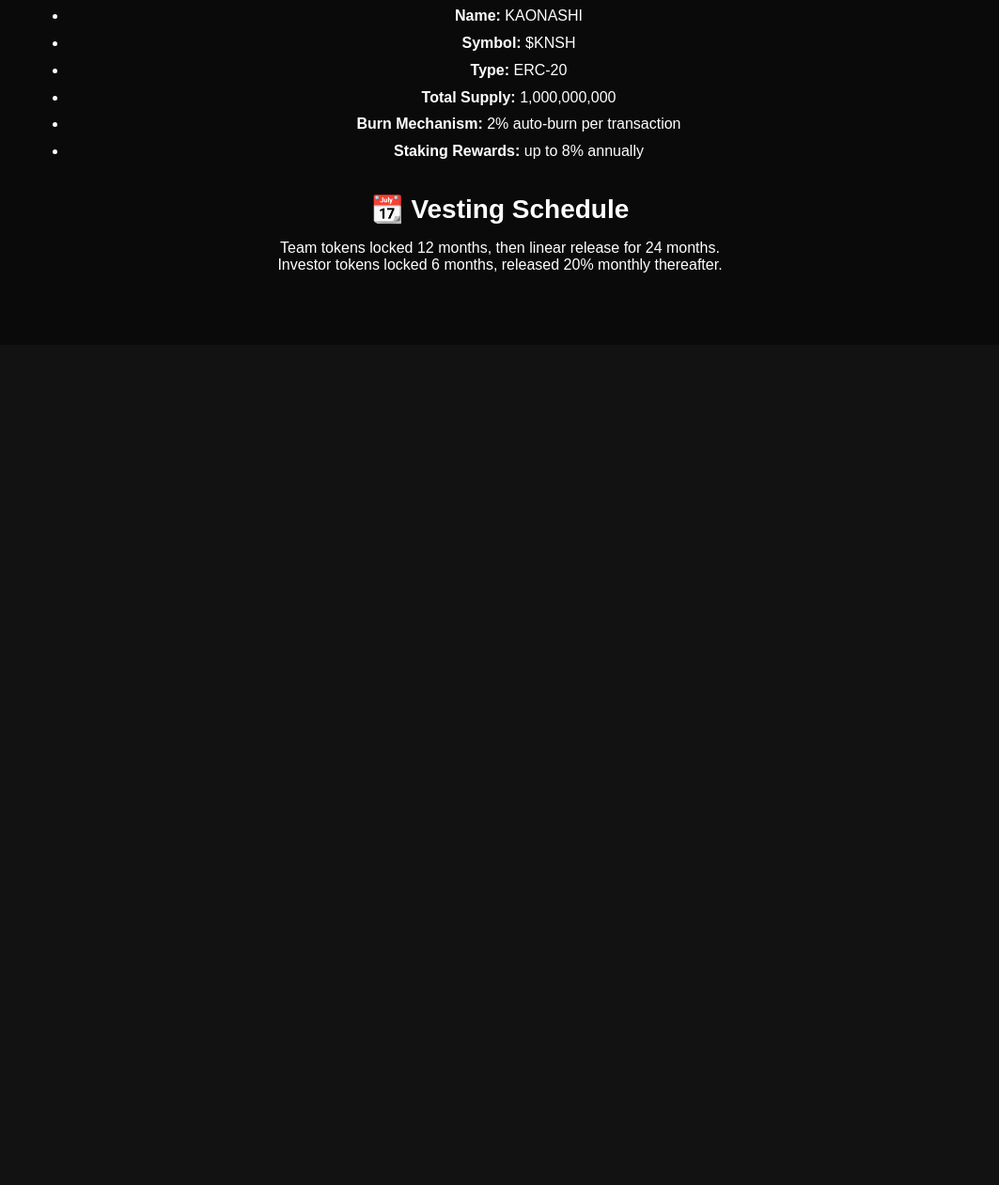
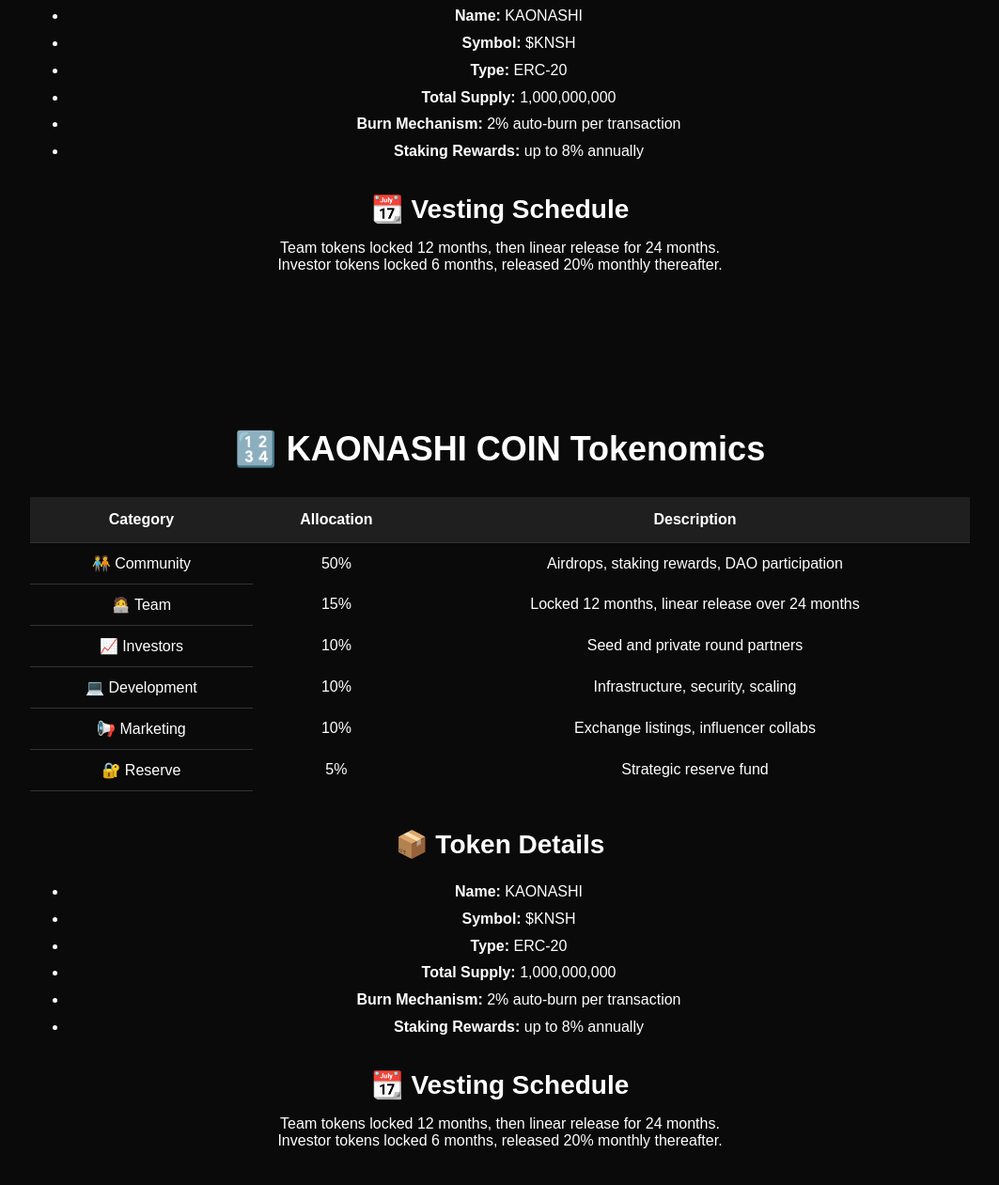
Before and after one commit to Ho33eiN-ir/KAONASHI_COIN, a plain HTML site: page index(1).html in a window 1280 px wide. Shown: the part 2487-3748 px from the top of the page at 94% size, without its empty margins (108-1171 px from the left). Before the commit the page ends 2854 px from the top, so only its background shows below. Drawn offline with Linux system fonts and the light colour scheme; no server answers.

Commit message:
Update index(1).html

```diff
--- a/index(1).html
+++ b/index(1).html
@@ -180,5 +180,44 @@
   </div>
 </section>
 
+  <!-- === KAONASHI Tokenomics Section === -->
+<section id="tokenomics" style="background:#0a0a0a;color:white;padding:60px 20px;font-family:sans-serif;">
+  <div style="max-width:1000px;margin:0 auto;">
+    <h2 style="font-size:36px;margin-bottom:30px;text-align:center;">🔢 KAONASHI COIN Tokenomics</h2>
+    <table style="width:100%;border-collapse:collapse;margin-bottom:40px;">
+      <thead style="background:#1f1f1f;">
+        <tr>
+          <th style="padding:15px;border-bottom:1px solid #333;">Category</th>
+          <th style="padding:15px;border-bottom:1px solid #333;">Allocation</th>
+          <th style="padding:15px;border-bottom:1px solid #333;">Description</th>
+        </tr>
+      </thead>
+      <tbody>
+        <tr><td style="padding:12px;border-bottom:1px solid #333;">🧑‍🤝‍🧑 Community</td><td>50%</td><td>Airdrops, staking rewards, DAO participation</td></tr>
+        <tr><td style="padding:12px;border-bottom:1px solid #333;">🧑‍💻 Team</td><td>15%</td><td>Locked 12 months, linear release over 24 months</td></tr>
+        <tr><td style="padding:12px;border-bottom:1px solid #333;">📈 Investors</td><td>10%</td><td>Seed and private round partners</td></tr>
+        <tr><td style="padding:12px;border-bottom:1px solid #333;">💻 Development</td><td>10%</td><td>Infrastructure, security, scaling</td></tr>
+        <tr><td style="padding:12px;border-bottom:1px solid #333;">📢 Marketing</td><td>10%</td><td>Exchange listings, influencer collabs</td></tr>
+        <tr><td style="padding:12px;border-bottom:1px solid #333;">🔐 Reserve</td><td>5%</td><td>Strategic reserve fund</td></tr>
+      </tbody>
+    </table>
+
+    <h3 style="font-size:28px;margin-bottom:20px;">📦 Token Details</h3>
+    <ul style="line-height:1.8;">
+      <li><strong>Name:</strong> KAONASHI</li>
+      <li><strong>Symbol:</strong> $KNSH</li>
+      <li><strong>Type:</strong> ERC-20</li>
+      <li><strong>Total Supply:</strong> 1,000,000,000</li>
+      <li><strong>Burn Mechanism:</strong> 2% auto-burn per transaction</li>
+      <li><strong>Staking Rewards:</strong> up to 8% annually</li>
+    </ul>
+
+    <h3 style="font-size:28px;margin:30px 0 10px;">📆 Vesting Schedule</h3>
+    <p>Team tokens locked 12 months, then linear release for 24 months.<br>
+    Investor tokens locked 6 months, released 20% monthly thereafter.</p>
+  </div>
+</section>
+
+
 </body>
 </html>
```
